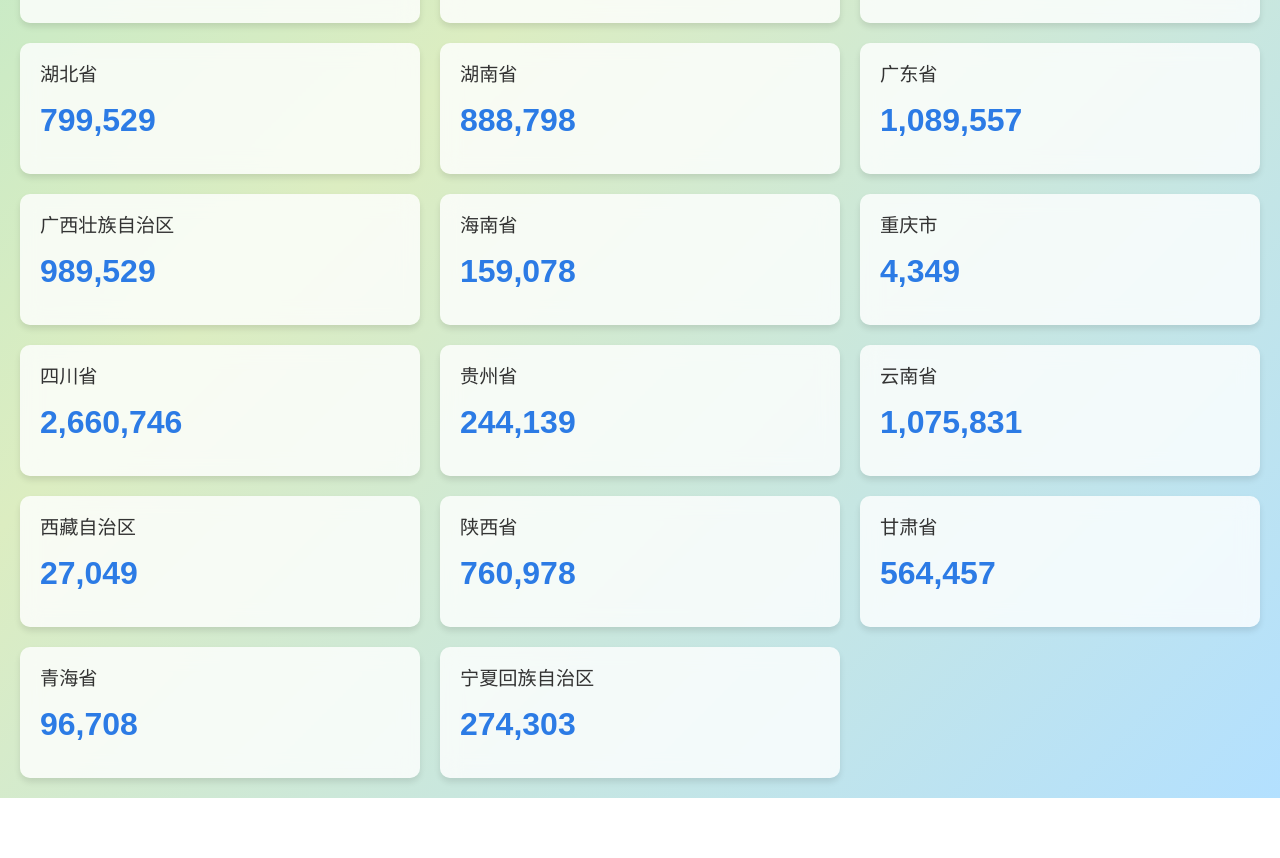
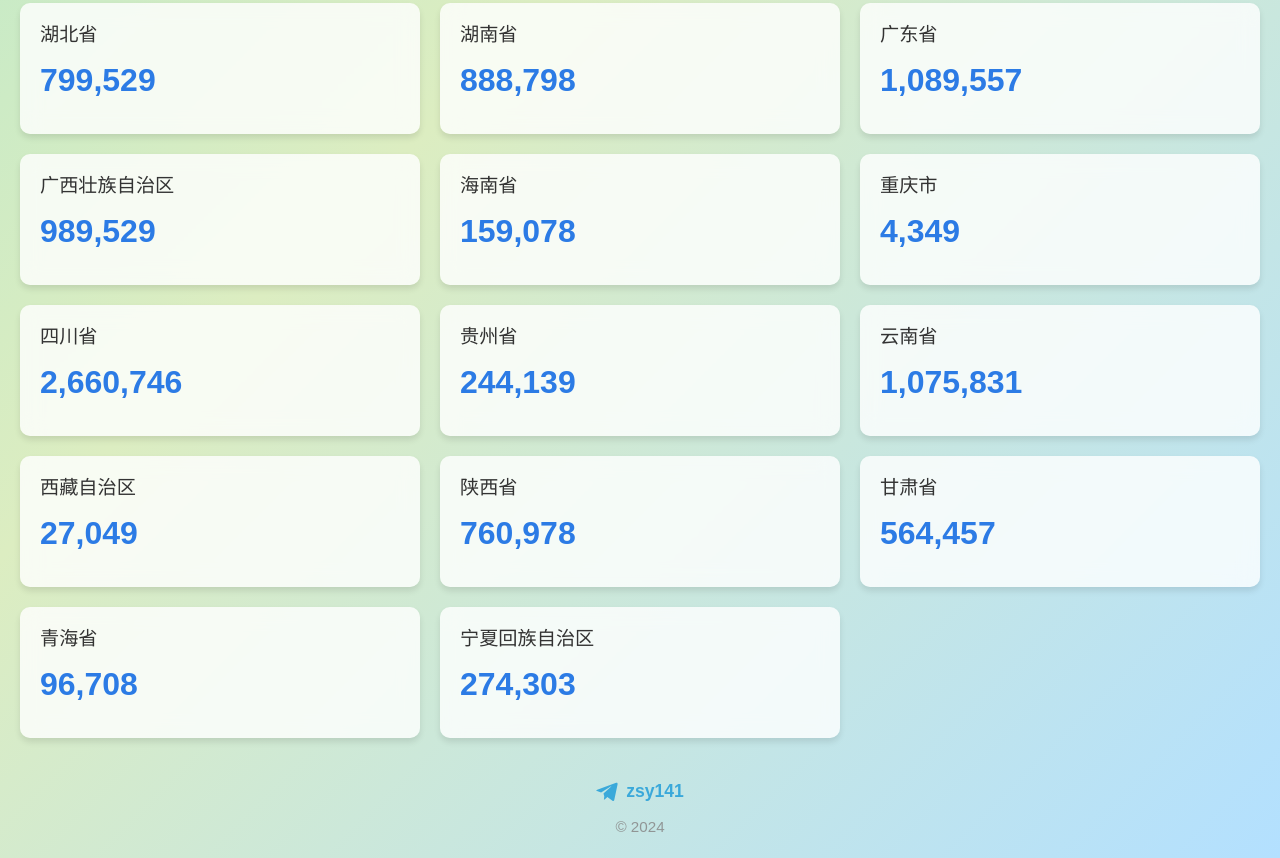
Before and after one commit to tntddd/tntddd.github.io, a plain HTML site: page index.html in a window 1280 px wide. Shown: the part 1024-1882 px from the top of the page. Before the commit the page ends 1822 px from the top, so only its background shows below. Drawn offline with nearby package versions, Linux system fonts and the light colour scheme.

Commit message:
Update index.html

```diff
--- a/index.html
+++ b/index.html
@@ -79,7 +79,6 @@
         <div class="header">
             <h1>全国地区统计大屏</h1>
             <p>实时数据展示</p>
-            <p>数据提交及使用说明https://t.me/zsy141</p>
         </div>
 
         <div class="total-stats">
@@ -149,5 +148,14 @@
             statsContainer.appendChild(card);
         });
     </script>
+    <footer style="margin-top:40px;text-align:center;opacity:0.85;">
+        <div style="display:inline-flex;align-items:center;gap:8px;font-size:1.1em;">
+            <span style="display:inline-flex;align-items:center;">
+                <svg width="22" height="22" viewBox="0 0 24 24" fill="#229ED9" xmlns="http://www.w3.org/2000/svg" style="vertical-align:middle;"><path d="M9.036 16.569l-.396 4.013c.568 0 .814-.244 1.112-.537l2.664-2.537 5.522 4.029c1.012.557 1.729.264 1.98-.937l3.591-16.84c.327-1.513-.547-2.104-1.527-1.765L1.36 9.47c-1.487.513-1.471 1.242-.255 1.575l4.484 1.4 10.417-6.57c.492-.316.94-.141.572.175l-8.44 7.61z"/></svg>
+            </span>
+            <a href="https://t.me/zsy141" target="_blank" style="color:#229ED9;text-decoration:none;font-weight:bold;">zsy141</a>
+        </div>
+        <div style="margin-top:6px;font-size:0.95em;color:#888;">© 2024</div>
+    </footer>
 </body>
 </html>
```
